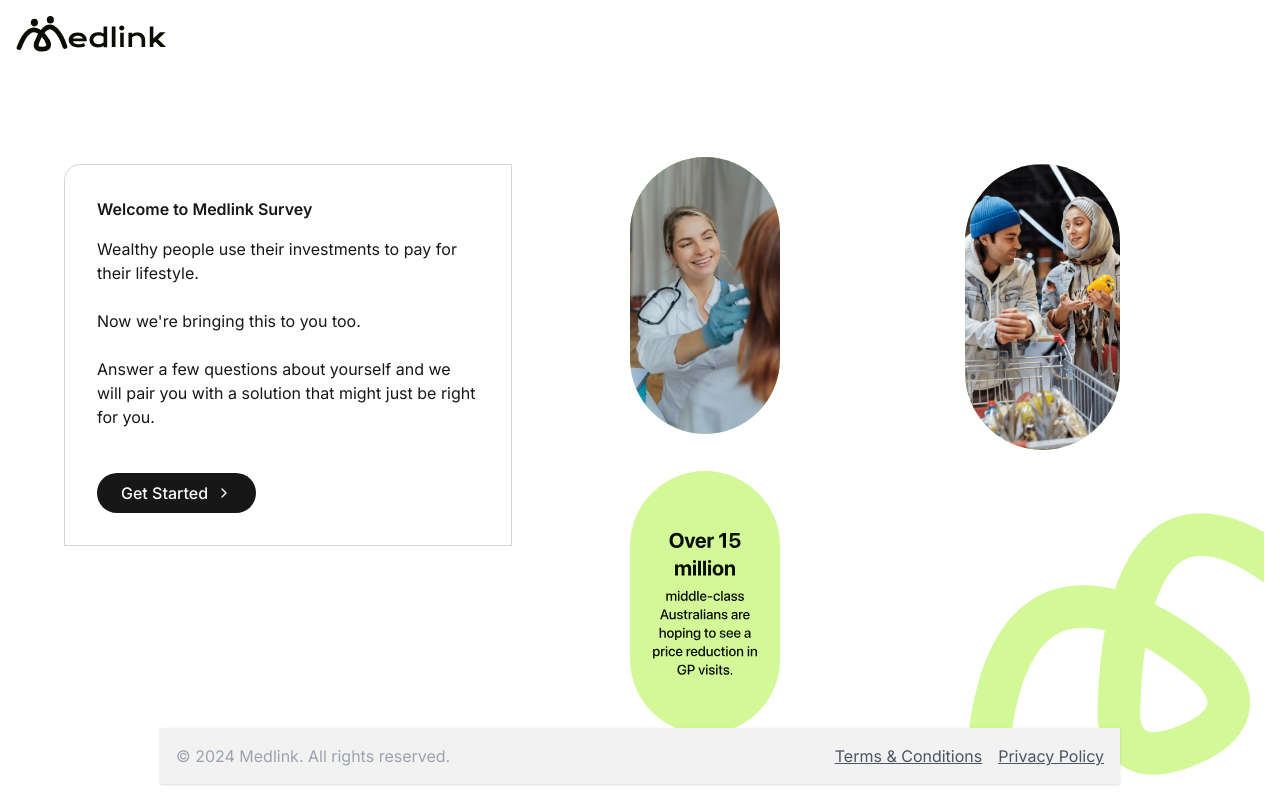
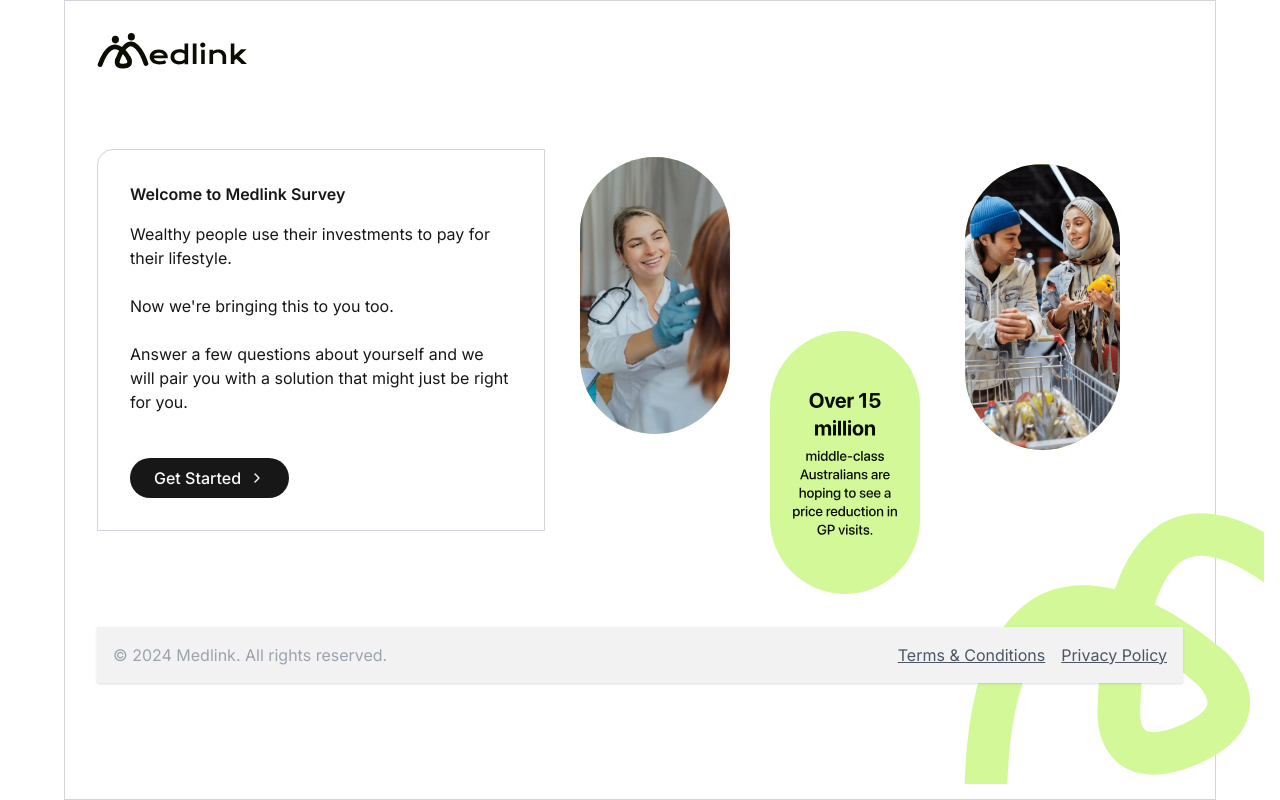
Before and after one commit to joinwell-company/medlink-survey, a Next.js app: page / in a window 1280 px wide. Built offline with nearby package versions, Linux system fonts and the light colour scheme.

Commit message:
layout and adjustments
added an extra container to align content and moved images around

```diff
--- a/src/components/survey/Step1Introduction.tsx
+++ b/src/components/survey/Step1Introduction.tsx
@@ -13,7 +13,7 @@ export default function Step1Introduction({ onNext }: { onNext: () => void }) {
   }, [setIsStepValid]);
 
   return (
-    <div className="flex flex-col items-start p-8 max-w-md border border-gray-300 rounded-tl-2xl mt-8">
+    <div className="flex flex-col items-start p-8 max-w-md border border-gray-300 rounded-tl-2xl">
       <h2 className="text-2xl font-semibold mb-4 text-left">
         Welcome to Medlink Survey
       </h2>
--- a/src/components/survey/SurveyLayout.tsx
+++ b/src/components/survey/SurveyLayout.tsx
@@ -12,15 +12,18 @@ export default function SurveyLayout({ children }: SurveyLayoutProps) {
   const totalSteps = 7;
 
   return (
-    <div className="min-h-screen flex flex-col bg-background font-sans relative">
-      <header className="w-full bg-white shadow-md">
-        <div className="container mx-auto px-4 py-4 flex items-center">
+    <div className="min-h-screen flex items-center justify-center bg-background font-sans">
+      <div className="bg-white p-8 w-full max-w-6xl min-h-screen border border-gray-300 rounded-lg shadow-lg">
+        {/* Header */}
+        <header className="w-full bg-white">
+          <div className="flex items-center justify-between">
             <Image src="/logo.svg" alt="Medlink Logo" width={150} height={150} className="mr-4" />
-        </div>
             {currentStep > 1 && currentStep < totalSteps && (
-          <div className="relative w-full pb-8">
               <div className="relative w-full">
-              <Progress value={((currentStep - 1) / (totalSteps - 1)) * 100} className="w-full h-2" />
+                <Progress
+                  value={((currentStep - 1) / (totalSteps - 1)) * 100}
+                  className="w-full h-2"
+                />
                 <div
                   className="absolute top-1/2 transform -translate-y-1/2"
                   style={{ left: `${((currentStep - 1) / (totalSteps - 1)) * 100}%` }}
@@ -28,28 +31,20 @@ export default function SurveyLayout({ children }: SurveyLayoutProps) {
                   <div className="w-4 h-4 bg-neutral-900 rounded-full border-2 border-white" />
                 </div>
               </div>
-            <div
-              className="absolute mt-4 transform -translate-x-1/2"
-              style={{ left: `${((currentStep - 1) / (totalSteps - 1)) * 100}%` }}
-            >
-              <div className="bg-neutral-200 text-neutral-800 px-2 py-1 rounded text-xs font-medium whitespace-nowrap">
-                {currentStep - 1}/{totalSteps - 1}
+            )}
           </div>
-            </div>
-          </div>
-        )}
         </header>
       <main className={`flex-grow flex ${currentStep === 1 ? 'items-start justify-start' : 'items-center justify-center'}`}>
         {currentStep === 1 ? (
           <div className="flex w-full">
-            <div className="w-full max-w-2xl ml-16 mt-16">
+            <div className="w-full max-w-2xl mt-20 mb-24">
               <div className="bg-card text-card-foreground p-spacing-lg rounded-lg shadow-md">
                 {children}
               </div>
             </div>
             <div className="flex flex-col items-center justify-center ml-8">
-              <Image src="/doctor.svg" alt="Doctor" width={150} height={150} className="mb-4 absolute" style={{ right: '500px', bottom: '350px' }} />
-              <Image src="/green.svg" alt="Green" width={150} height={150} className="mb-4 absolute" style={{ right: '500px', bottom: '50px' }} />
+              <Image src="/doctor.svg" alt="Doctor" width={150} height={150} className="mb-4 absolute" style={{ right: '550px', bottom: '350px' }} />
+              <Image src="/green.svg" alt="Green" width={150} height={150} className="mb-4 absolute" style={{ right: '360px', bottom: '190px' }} />
             </div>
           </div>
         ) : (
@@ -60,7 +55,7 @@ export default function SurveyLayout({ children }: SurveyLayoutProps) {
           </div>
         )}
       </main>
-      <footer className="w-9/12 mx-auto mb-4 z-10 relative">
+      <footer className="mx-auto mb-4 z-10 relative">
         <div className="bg-[#F2F2F2] rounded-lg p-4 shadow flex items-center justify-between">
           <div className="text-gray-400 text-xs">
             © 2024 Medlink. All rights reserved.
@@ -86,5 +81,6 @@ export default function SurveyLayout({ children }: SurveyLayoutProps) {
         </div>
       )}
     </div>
+    </div>
   );
 }
```
Lines whose indentation alone changed are shown as unchanged.
